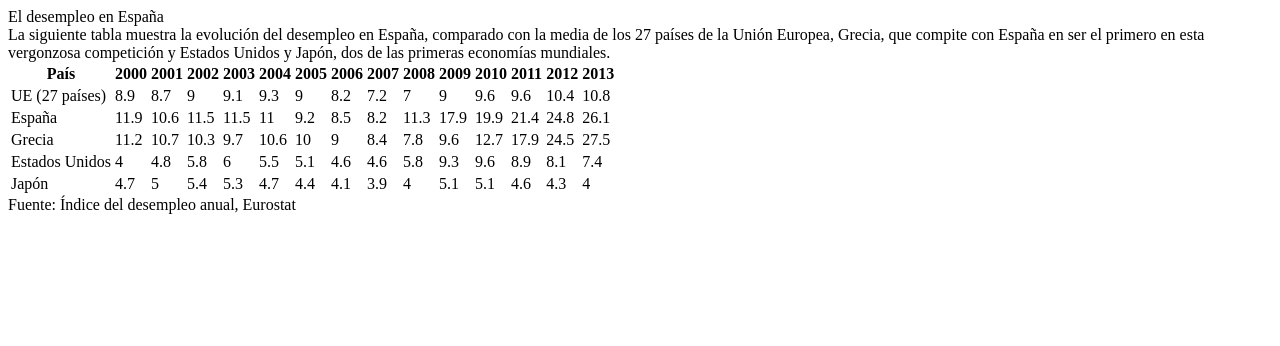
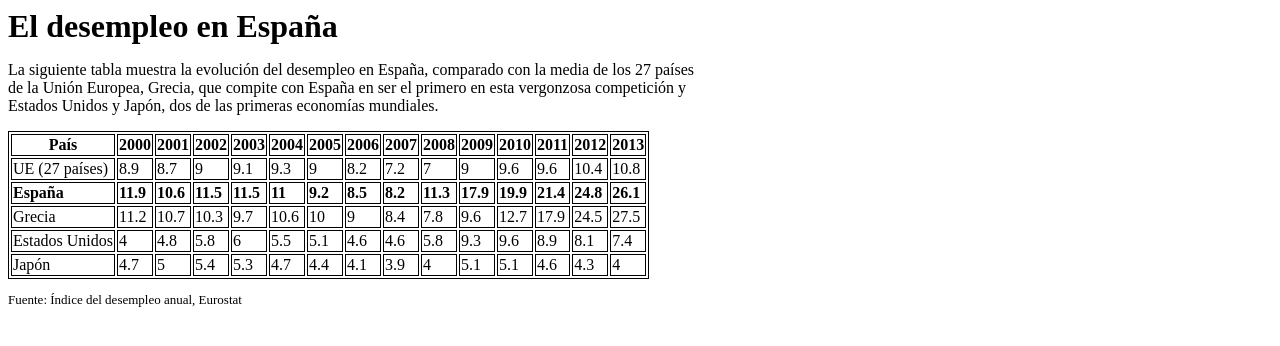
Before and after one commit to ansualo/retoCSS19, a plain HTML site: page index.html in a window 1280 px wide. Drawn offline with Linux system fonts and the light colour scheme.

Commit message:
añado el estilo el texto y la tabla con css

```diff
--- a/css/style.css
+++ b/css/style.css
@@ -0,0 +1,19 @@
+header{
+    font-size: xx-large;
+    font-weight: bold;
+}
+div{
+    max-width: 55%;
+    margin-top: 1em;
+    margin-bottom: 1em;
+}
+table,td, th {
+    border: 1px solid black;
+}
+.spain{
+    font-weight: bold;
+}
+footer{
+    margin-top: 1em;
+    font-size: small;
+}
--- a/index.html
+++ b/index.html
@@ -52,7 +52,7 @@
                 <td>10.4</td>
                 <td>10.8</td>
             </tr>
-            <tr>
+            <tr class="spain">
                 <td>España</td>
                 <td>11.9</td>
                 <td>10.6</td>
```
